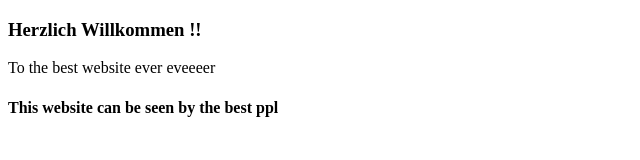
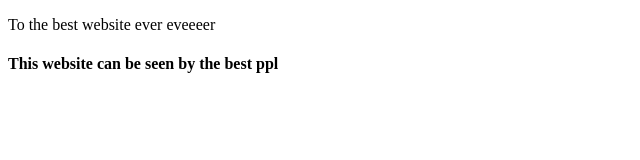
Before and after one commit to IordanAlexandru1997/Github-Test, a plain HTML site: page index.html in a window 1280 px wide. Shown: the whole page, without its empty margins (0-640 px from the left). Drawn offline with Linux system fonts and the light colour scheme.

Commit message:
title removed

```diff
--- a/index.html
+++ b/index.html
@@ -5,7 +5,6 @@
     <meta http-equiv="X-UA-Compatible" content="IE=edge">
     <meta name="viewport" content="width=device-width, initial-scale=1.0">
     <title>Document</title>
-    <h3>Herzlich Willkommen !!</h3>
     <p>To the best website ever eveeeer</p>
     <h4>This website can be seen by the best ppl</h4>
 </head>
```
